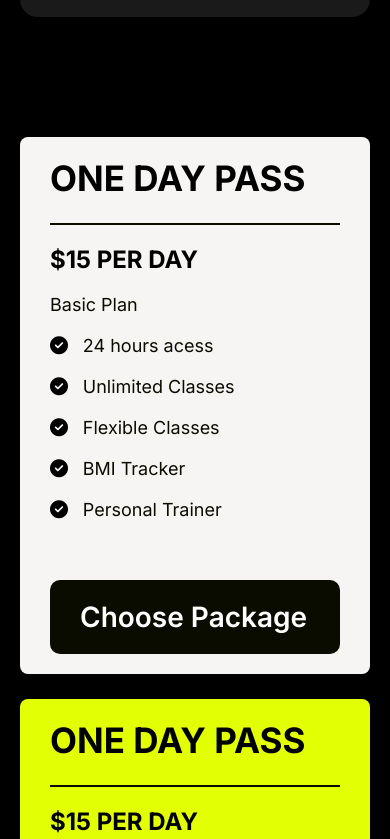
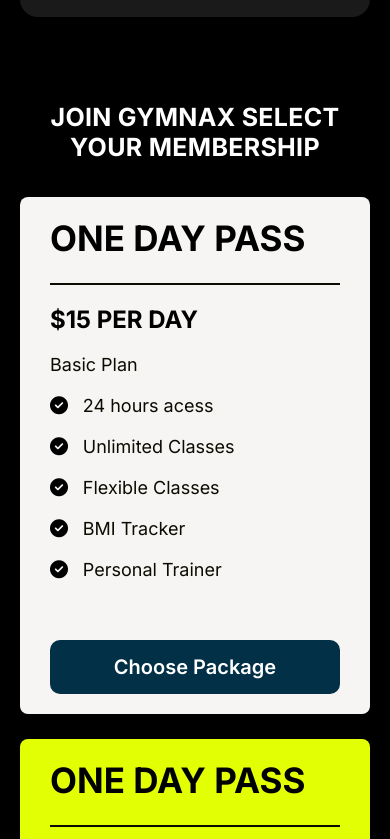
Before and after one commit to Sharif707/Assignment-02, a plain HTML site: page index.html in a window 390 px wide. Shown: the part 5388-6227 px from the top of the page. Drawn offline with Linux system fonts and the light colour scheme; a web font is replaced by a local one.

Commit message:
It's finally done and tried my best to make a unique section which goes relevant to this website

```diff
--- a/index.html
+++ b/index.html
@@ -282,8 +282,10 @@
 
         <!-- unique/membership section starts here -->
 
-        <div class="container">
+        <div class="container membership-container">
+            <h1 class="membership-header">Join Gymnax Select Your Membership</h1>
             <section class="membership-section">
+
                 <div class="membership-box membership-box-0">
                     <h1>ONE DAY PASS</h1>
                     <h3>$15 Per Day</h3>
--- a/styles/index.css
+++ b/styles/index.css
@@ -602,7 +602,14 @@
   gap: 25px;
   grid-template-columns: repeat(3, 1fr);
   padding: 85px 0;
+}
 
+.membership-header {
+  font-size: 6rem;
+  color: white;
+  text-align: center;
+  text-transform: uppercase;
+  letter-spacing: 0.3px;
 }
 .membership-box {
   padding: 20px 30px;
@@ -642,26 +649,60 @@
 .what-we-offer > li i {
   font-size: 1.8rem;
 }
+
+
 .choose-btn {
   padding: 20px 30px;
-  background-color: #0a0c00;
+  background-color: #023047; /* Initial background color (dark blue) */
   font-size: 2.8rem;
   font-weight: 600;
-  color: #fff;
+  color: #ffffff; /* Initial text color (white) */
   border-radius: 10px;
   margin-top: 60px;
   display: block;
+  text-align: center;
+
+  position: relative;
+  overflow: hidden;
+  z-index: 1;
 }
 
-@media screen and (max-width: 576px){
-  .membership-section{
+.choose-btn::before {
+  content: "";
+  position: absolute;
+  left: -100%;
+  top: 0;
+  width: 100%;
+  height: 100%;
+  transition: transform 0.4s ease;
+  background-color: #ffb703; /* Hover background color (golden yellow) */
+  z-index: -1;
+}
+
+.choose-btn:hover::before {
+  transform: translateX(100%);
+}
+
+.choose-btn:hover {
+  color: #023047;
+}
+
+
+
+
+@media screen and (max-width: 576px) {
+  .membership-section {
     grid-template-columns: 1fr;
     padding: 35px 0;
   }
+  .membership-header {
+    font-size: 2.5rem;
+    text-wrap: wrap;
+  }
+  .choose-btn {
+    padding: 15px 25px;
 
-  .membership-box {
-    padding: 20px 30px;
-    border-radius: 8px;
+    font-size: 2rem;
   }
 }
 
@@ -722,5 +763,4 @@
     grid-template-columns: 1fr;
     gap: 30px;
   }
-
 }
```
